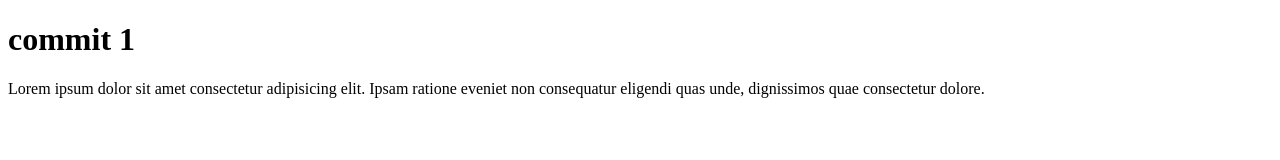
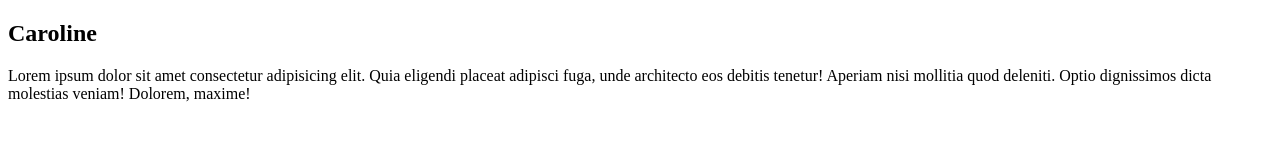
Before and after one commit to lolsilva/projtop, a plain HTML site: page index.html in a window 1280 px wide. Drawn offline with Linux system fonts and the light colour scheme.

Commit message:
criação do main

```diff
--- a/index.html
+++ b/index.html
@@ -4,10 +4,16 @@
     <meta charset="UTF-8">
     <meta name="viewport" content="width=, initial-scale=1.0">
     <title>Document</title>
+<link rel="stylesheet" href="style.css">
 </head>
 <body>
-    <h1>commit 1</h1>
-    <p>Lorem ipsum dolor sit amet consectetur adipisicing elit. Ipsam ratione eveniet non consequatur eligendi quas unde, dignissimos quae consectetur dolore.</p>
+    <main>
+        <section>
+           <h1>Caroline</h1>
+            <p>Lorem ipsum dolor sit amet consectetur adipisicing elit. Quia eligendi placeat adipisci fuga, unde architecto eos debitis tenetur! Aperiam nisi mollitia quod deleniti. Optio dignissimos dicta molestias veniam! Dolorem, maxime!</p>
+
+        </section>
+    </main>
 
 </body>
 </html>
```
